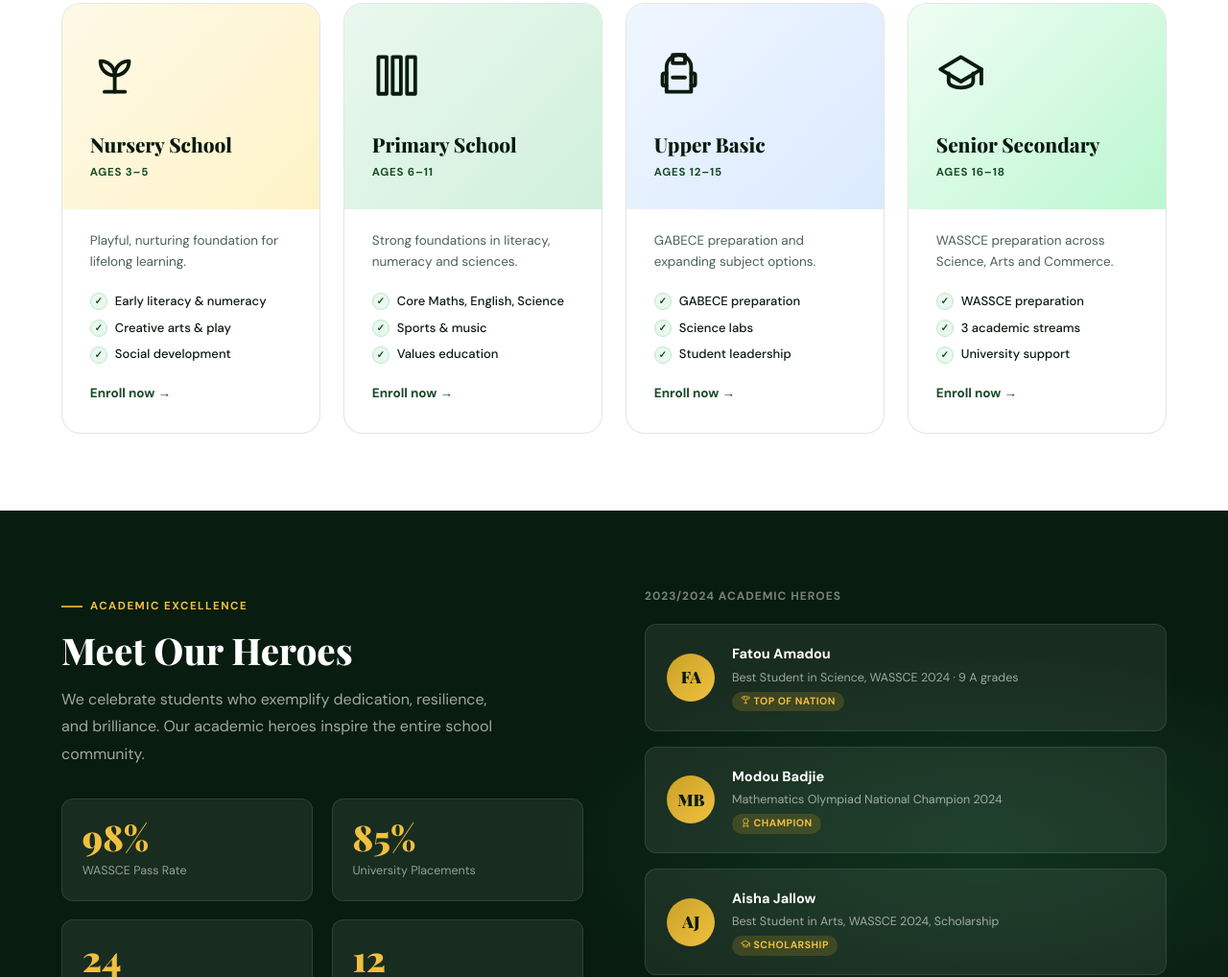
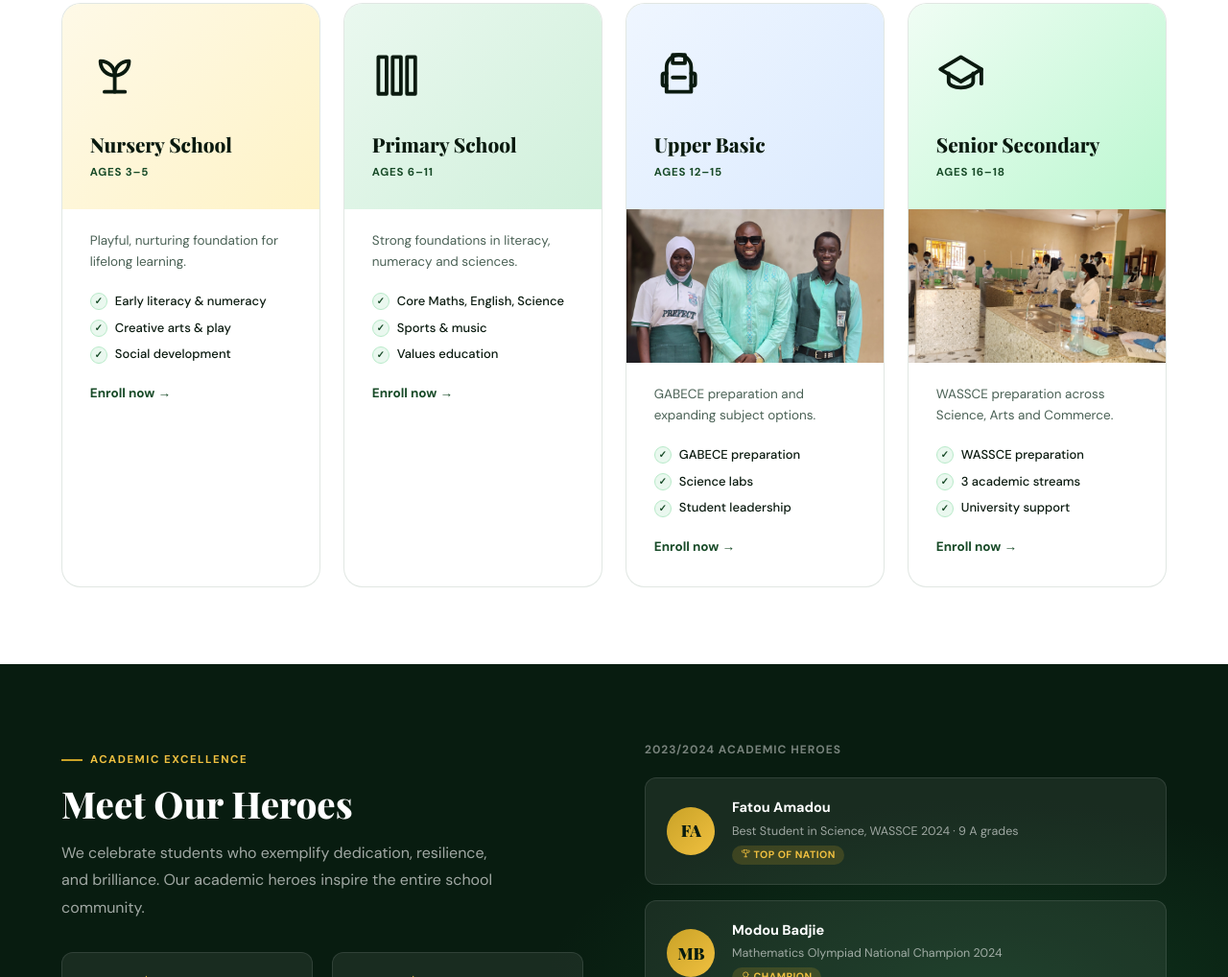
Before and after one commit to isatou614/mansa-colley-school, a plain HTML site: page index.html in a window 1280 px wide. Shown: the part 2179-3197 px from the top of the page at 96% size. Drawn offline with nearby package versions, Linux system fonts and the light colour scheme.

Commit message:
Add photos to homepage schools quick-overview cards
Senior Secondary gets the science lab class photo, Upper Basic gets
the student group photo.

```diff
--- a/index.html
+++ b/index.html
@@ -257,6 +257,9 @@
           <div class="sc-name">Upper Basic</div>
           <div class="sc-level">Ages 12–15</div>
         </div>
+        <div style="height:160px;overflow:hidden">
+          <img src="img/upper-quick.jpg" alt="Upper Basic students at Mansa Colley School" style="width:100%;height:100%;object-fit:cover;object-position:center 25%;display:block">
+        </div>
         <div class="sc-body">
           <p class="sc-desc">GABECE preparation and expanding subject options.</p>
           <div class="sc-features">
@@ -272,6 +275,9 @@
           <span class="sc-emoji"><svg class="icon" aria-hidden="true" focusable="false"><use href="#icon-cap"></use></svg></span>
           <div class="sc-name">Senior Secondary</div>
           <div class="sc-level">Ages 16–18</div>
+        </div>
+        <div style="height:160px;overflow:hidden">
+          <img src="img/senior-quick.jpg" alt="Senior Secondary science lab class at Mansa Colley School" style="width:100%;height:100%;object-fit:cover;display:block">
         </div>
         <div class="sc-body">
           <p class="sc-desc">WASSCE preparation across Science, Arts and Commerce.</p>
```
Also changed, not shown: img/senior-quick.jpg (added), img/upper-quick.jpg (added).
